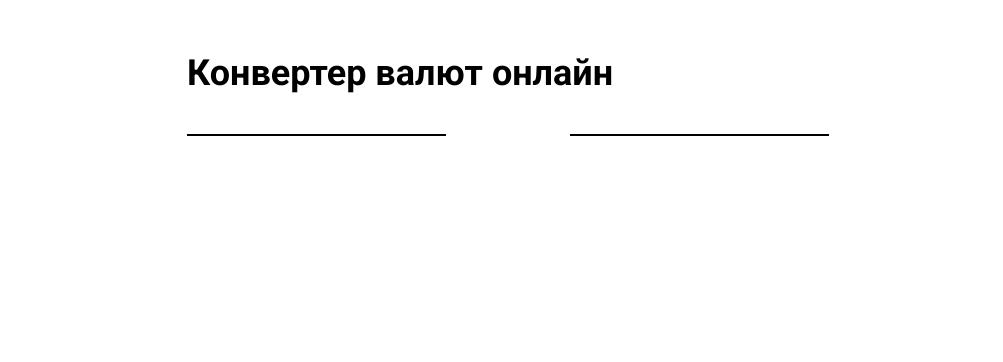
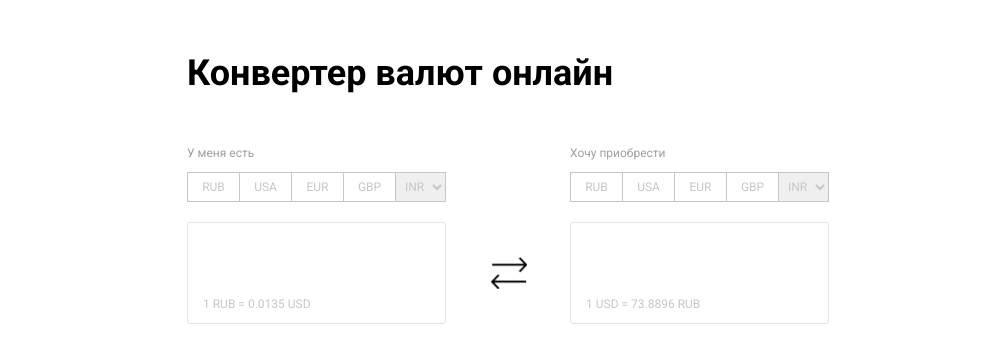
Before and after one commit to griffmbt/currency_converter, a plain HTML site: page index.html in a window 1280 px wide. Shown: the part 58-420 px from the top of the page, without its empty margins (132-1135 px from the left). Drawn offline with Linux system fonts and the light colour scheme.

Commit message:
page layout made

```diff
--- a/index.html
+++ b/index.html
@@ -32,9 +32,51 @@
             <div class="converter">
                 <div class="converter__start">
 
+                    <p class="converter__start__p">У меня есть</p>
+
+                    <div class="converter__start__currency">
+                        <div class="converter__start__currency__RUB rub">RUB</div>
+                        <div class="converter__start__currency__USA usa">USA</div>
+                        <div class="converter__start__currency__EUR eur">EUR</div>
+                        <div class="converter__start__currency__GBP gbp">GBP</div>
+                        <select class="converter__start__currency__select choice">
+                            <option value="INR">INR</option>
+                            <option value="CHF">CHF</option>
+                          </select>
+                    </div>
+
+                    <div class="converter__start__input">
+                        <input class="start__input" type="number">
+                        <p class="converter__start__input__p">1 RUB = 0.0135 USD</p>
+                    </div>
+
                 </div>
-                <div class="converter__loading"></div>
-                <div class="converter__end"></div>
+
+                <div class="converter__loading">
+                    <img class="converter__loading__img" src="img/Group5.png" alt="loading">
+                </div>
+
+                <div class="converter__end">
+
+                    <p class="converter__end__p">Хочу приобрести</p>
+
+                    <div class="converter__end__currency">
+                        <div class="converter__end__currency__RUB rub">RUB</div>
+                        <div class="converter__end__currency__USA usa">USA</div>
+                        <div class="converter__end__currency__EUR eur">EUR</div>
+                        <div class="converter__end__currency__GBP gbp">GBP</div>
+                        <select class="converter__end__currency__select choice">
+                            <option value="INR">INR</option>
+                            <option value="CHF">CHF</option>
+                          </select>
+                    </div>
+
+                    <div class="converter__end__input">
+                        <input class="end__input" type="number">
+                        <p class="converter__end__input__p">1 USD = 73.8896 RUB</p>
+                    </div>
+
+                </div>
             </div>
         </main>
 
--- a/style.css
+++ b/style.css
@@ -6,10 +6,6 @@ body {
     box-sizing: border-box;
 }
 
-/* .container {
-    margin: 0 auto;
-} */
-
 .header-bank {
     width: 1152px;
     height: 50px;
@@ -17,7 +13,6 @@ body {
     background: #F5F5F6;
     display: flex;
     flex-direction: row;
-    /* align-items: baseline; */
 
     font-family: Roboto;
     font-style: normal;
@@ -90,14 +85,116 @@ body {
 
 .converter__start {
     width: 259px;
-    border: solid 1px;
+}
+
+.converter__start__p, .converter__end__p {
+    font-family: Roboto;
+    font-style: normal;
+    font-weight: normal;
+    font-size: 12px;
+    line-height: 14px;
+    display: flex;
+    align-items: center;
+
+    color: #9F9F9F;
 }
 
 .converter__loading {
     width: 124px;
+    display: flex;
+    align-items: flex-end;
+    justify-content: center;
+}
+
+.converter__loading__img {
+    width: 37px;
+    height: 32px;
+    margin-bottom: 35px;
 }
 
 .converter__end {
     width: 259px;
+}
+
+.converter__start__currency, .converter__end__currency {
+    width: 259px;
+    height: 30px;
+    display: flex;
+    flex-direction: row;
+    margin-bottom: 20px;
+}
+
+.rub, .usa, .eur, .gbp {
+    width: 51px;
+    height: 28px;
+
+    border-top: solid 1px #C6C6C6;
+    border-bottom: solid 1px #C6C6C6;
+    border-left: solid 1px #C6C6C6;
+    font-family: Roboto;
+    font-style: normal;
+    font-weight: normal;
+    font-size: 12px;
+    line-height: 14px;
+    display: flex;
+    justify-content: space-around;
+    align-items: center;
+    text-align: center;
+
+    color: #C6C6C6;
+}
+
+.choice {
+    width: 51px;
+    height: 30px;
+
+    border: solid 1px #C6C6C6;
+    font-family: Roboto;
+    font-style: normal;
+    font-weight: normal;
+    font-size: 12px;
+    line-height: 14px;
+    display: flex;
+    justify-content: space-around;
+    align-items: center;
+    text-align: center;
+    text-align-last: center;
+
+    color: #C6C6C6;
+}
+
+.converter__start__input, .converter__end__input {
+    width: 259px;
+    height: 102px;
+    padding: 15px;
+
+    border: 1px solid #E5E5E5;
+    box-sizing: border-box;
+    border-radius: 3px;
+}
+
+.start__input, .end__input {
+    width: 220px;
+    height: 45px;
     border: solid 1px;
+    outline: none;
+    border: none;
+
+    font-family: Roboto;
+    font-style: normal;
+    font-weight: bold;
+    font-size: 36px;
+    line-height: 42px;
 }
+
+.converter__start__input__p, .converter__end__input__p {
+    font-family: Roboto;
+    font-style: normal;
+    font-weight: normal;
+    font-size: 12px;
+    line-height: 14px;
+    display: flex;
+    align-items: center;
+
+    color: #C6C6C6;
+}
```
Also changed, not shown: img/Group5.png (added).
